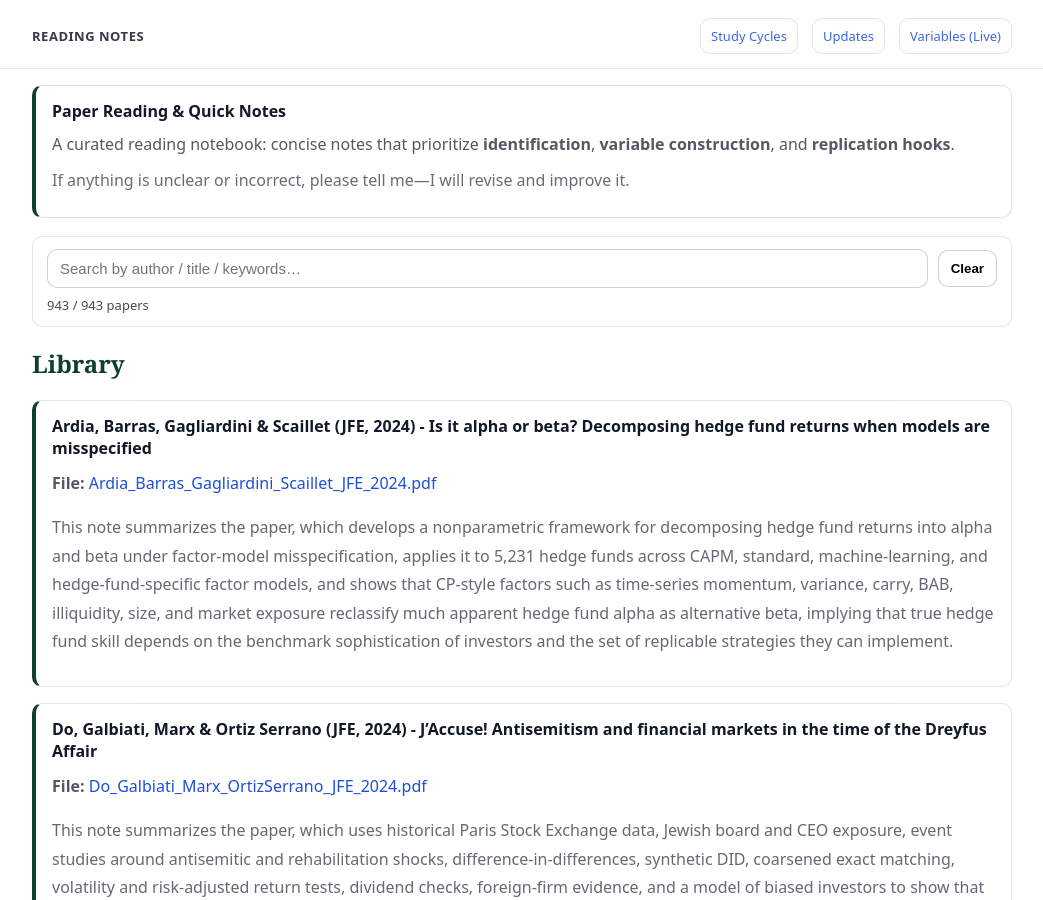
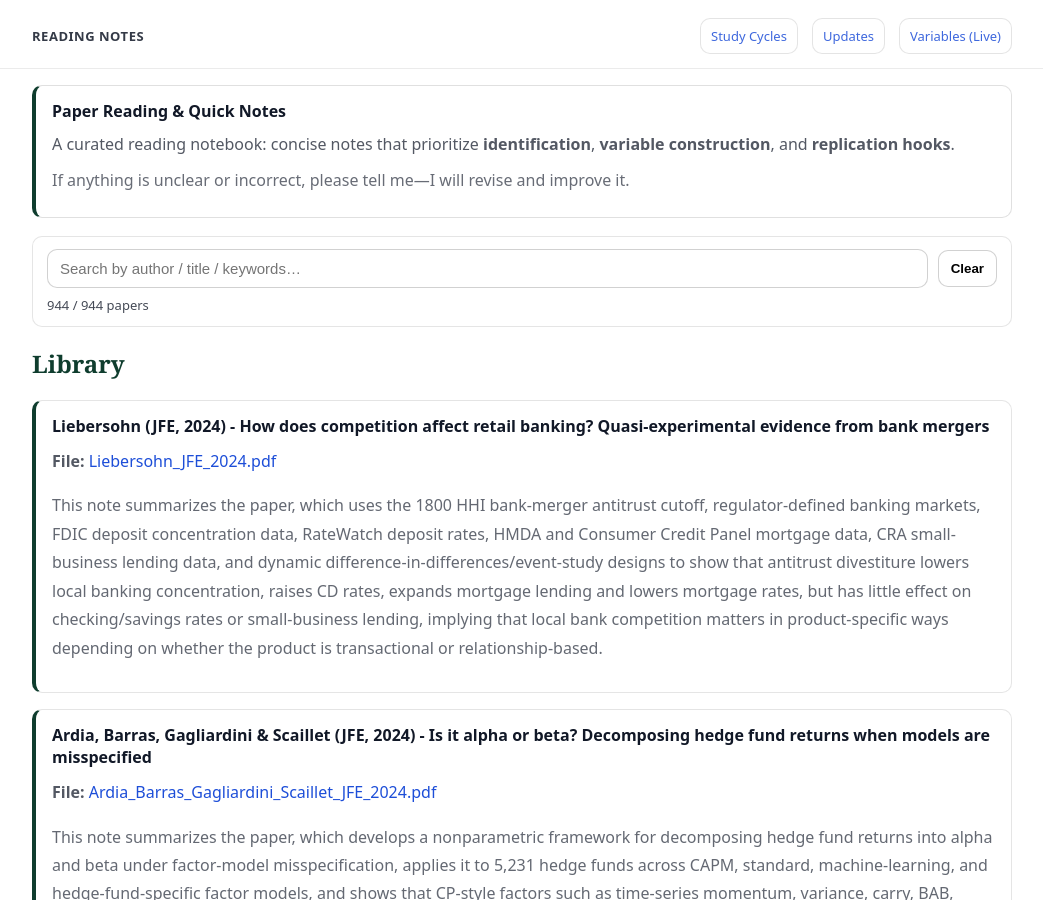
Before and after one commit to yaxinzn/study-archive, a Jekyll site: the page built from reading/index.md, in a window 1280 px wide and 900 px high. Shown: the whole window, without its empty margins (118-1161 px from the left). Built offline with Jekyll 4.4.1, drawn with Linux system fonts in a browser that asks for light colours.

Commit message:
Reading: add/update Liebersohn_JFE_2024.pdf

```diff
--- a/_data/reading.yml
+++ b/_data/reading.yml
@@ -1,3 +1,7 @@
+- title: "Liebersohn (JFE, 2024) - How does competition affect retail banking? Quasi-experimental evidence from bank mergers"
+  file: "Liebersohn_JFE_2024.pdf"
+  desc: "This note summarizes the paper, which uses the 1800 HHI bank-merger antitrust cutoff, regulator-defined banking markets, FDIC deposit concentration data, RateWatch deposit rates, HMDA and Consumer Credit Panel mortgage data, CRA small-business lending data, and dynamic difference-in-differences/event-study designs to show that antitrust divestiture lowers local banking concentration, raises CD rates, expands mortgage lending and lowers mortgage rates, but has little effect on checking/savings rates or small-business lending, implying that local bank competition matters in product-specific ways depending on whether the product is transactional or relationship-based."
+
 - title: "Ardia, Barras, Gagliardini & Scaillet (JFE, 2024) - Is it alpha or beta? Decomposing hedge fund returns when models are misspecified"
   file: "Ardia_Barras_Gagliardini_Scaillet_JFE_2024.pdf"
   desc: "This note summarizes the paper, which develops a nonparametric framework for decomposing hedge fund returns into alpha and beta under factor-model misspecification, applies it to 5,231 hedge funds across CAPM, standard, machine-learning, and hedge-fund-specific factor models, and shows that CP-style factors such as time-series momentum, variance, carry, BAB, illiquidity, size, and market exposure reclassify much apparent hedge fund alpha as alternative beta, implying that true hedge fund skill depends on the benchmark sophistication of investors and the set of replicable strategies they can implement."
```
Also changed, not shown: 1 other file.
